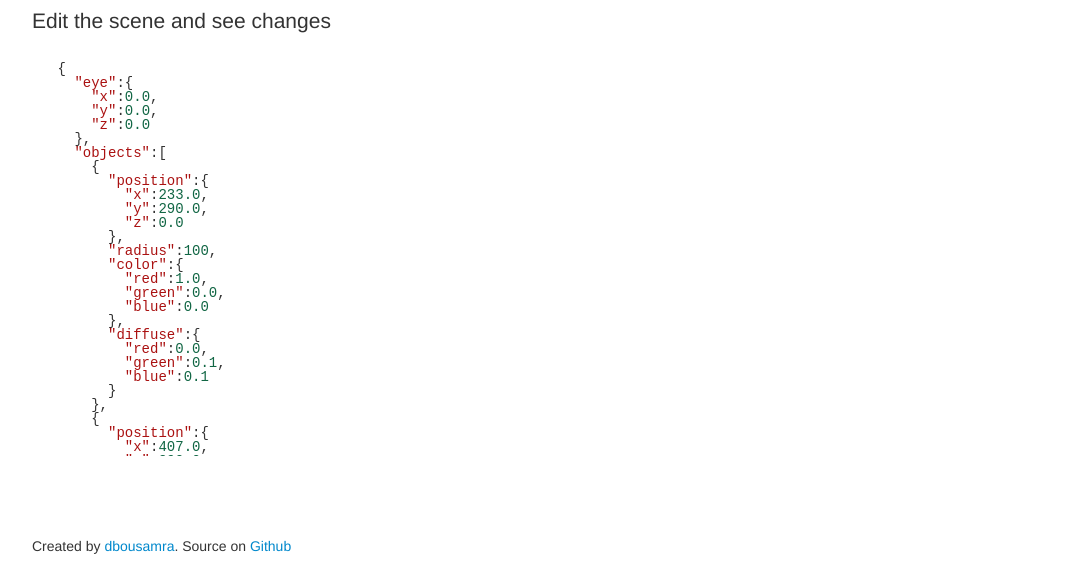
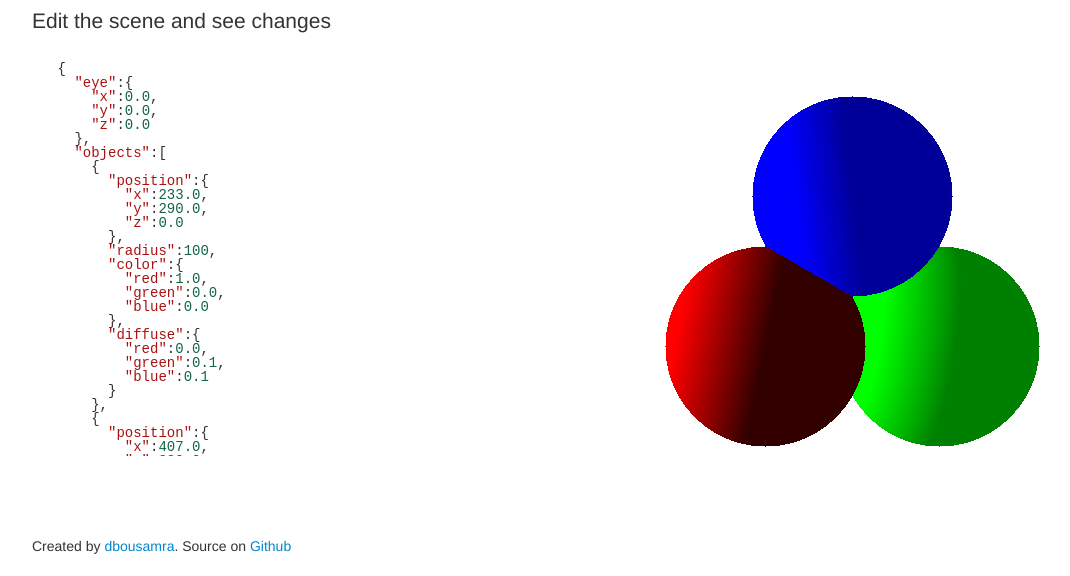
Before and after one commit to dbousamra/roysimpleray, a plain HTML site: page index.html in a window 1280 px wide. Shown: the part 114-690 px from the top of the page, without its empty margins (118-1188 px from the left). Drawn offline with Linux system fonts and the light colour scheme.

Commit message:
Forgot index

```diff
--- a/index.html
+++ b/index.html
@@ -125,7 +125,7 @@
   <script type="text/javascript" src="lib/codemirror/mode/javascript.js"></script>
   <script type="text/javascript" src="lib/require.js"></script>
   <script type="text/javascript" src="lib/underscore.js"></script>
-  <script type="text/javascript" src="roy/scene.js"></script>
+  <script type="text/javascript" src="roy/tracer.js"></script>
 
   <script type="text/javascript">
       var context = document.getElementById("traced").getContext("2d");
--- /dev/null
+++ b/roy/tracer.js
@@ -0,0 +1,175 @@
+var arrayMonad = {
+    "return": function(x) {
+        return [x];
+    },
+    "bind": function(x, f) {
+        return Array.prototype.concat.apply([], x.map(f));
+    }
+};
+var colorOps = {
+    "mult": function(color1, color2) {
+        return {
+            "red": (color1.red * color2.red),
+            "green": (color1.green * color2.green),
+            "blue": (color1.blue * color2.blue)
+        };
+    },
+    "add": function(color1, color2) {
+        return {
+            "red": (color1.red + color2.red),
+            "green": (color1.green + color2.green),
+            "blue": (color1.blue + color2.blue)
+        };
+    },
+    "multD": function(color1, double) {
+        return {
+            "red": (color1.red * double),
+            "green": (color1.green * double),
+            "blue": (color1.blue * double)
+        };
+    },
+    "toRGB": function(color) {
+        return {
+            "red": (color.red * 255),
+            "green": (color.green * 255),
+            "blue": color.blue * 255
+        };
+    }
+};
+var vectorOps = {
+    "mult": function(vec1, vec2) {
+        return {
+            "x": (vec1.x * vec2.x),
+            "y": (vec1.y * vec2.y),
+            "z": (vec1.z * vec2.z)
+        };
+    },
+    "add": function(vec1, vec2) {
+        return {
+            "x": (vec1.x + vec2.x),
+            "y": (vec1.y + vec2.y),
+            "z": (vec1.z + vec2.z)
+        };
+    },
+    "sub": function(vec1, vec2) {
+        return {
+            "x": (vec1.x - vec2.x),
+            "y": (vec1.y - vec2.y),
+            "z": (vec1.z - vec2.z)
+        };
+    },
+    "div": function(vec1, vec2) {
+        return {
+            "x": (vec1.x / vec2.x),
+            "y": (vec1.y / vec2.y),
+            "z": (vec1.z / vec2.z)
+        };
+    },
+    "multD": function(vec1, double) {
+        return {
+            "x": (vec1.x * double),
+            "y": (vec1.y * double),
+            "z": (vec1.z * double)
+        };
+    },
+    "divD": function(vec1, double) {
+        return {
+            "x": (vec1.x / double),
+            "y": (vec1.y / double),
+            "z": (vec1.z / double)
+        };
+    },
+    "dot": function(vec1, vec2) {
+        return (vec1.x * vec2.x) + (vec1.y * vec2.y) + (vec1.z * vec2.z);
+    }
+};
+var intersectRay = function(ray, sphere) {
+    var v = vectorOps.sub(sphere.position, ray.position);
+    var temp = vectorOps.mult(v, ray.direction);
+    var a = temp.x + temp.y + temp.z;
+    var temp2 = vectorOps.mult(v, v);
+    var b = (temp2.x + temp2.y + temp2.z) - (sphere.radius * sphere.radius);
+    var c = a * a - b;
+    return (function() {
+        if(c >= 0) {
+            return a - Math.sqrt(c);
+        } else {
+            return (Number.POSITIVE_INFINITY);
+        }
+    })();
+};
+var length = function(vec1) {
+    return Math.sqrt(lengthSquared(vec1));
+};
+var normal = function(Ops, vec1) {
+    return Ops.divD(vec1, length(vec1));
+};
+var lengthSquared = function(vec1) {
+    var t = vectorOps.mult(vec1, vec1);
+    return t.x + t.y + t.z;
+};
+var computeColor = function(hitAngle, ray, sphere, light, ambientLight) {
+    return (function() {
+        if(hitAngle == (Number.POSITIVE_INFINITY)) {
+            return {
+                "red": 1.0,
+                "green": 1.0,
+                "blue": 1.0
+            };
+        } else {
+            var vectorCoefficent = vectorOps.add(ray.position, vectorOps.multD(ray.direction, hitAngle));
+            var lightCoefficent = normal(vectorOps, vectorOps.sub(light.position, sphere.position));
+            var positionCoefficient = normal(vectorOps, vectorOps.sub(vectorCoefficent, sphere.position));
+            var t = vectorOps.mult((lightCoefficent), (positionCoefficient));
+            var shadedCoefficient = t.x + t.y + t.z;
+            //Is this LISP?;
+            return colorOps.mult((sphere.color), colorOps.add(colorOps.multD((light.color), Math.max(shadedCoefficient, 0)), (ambientLight.color)));
+        }
+    })();
+};
+var getObjectColor = function(scene, object, ray) {
+    var hitAngle = intersectRay(ray, object);
+    return computeColor(hitAngle, ray, object, scene.lights[0], scene.ambientLight);
+};
+var getClosestSphere = function(ray, spheres) {
+    return _.head(_.sortBy((spheres), function(s) {
+        return intersectRay(ray, s);
+    }));
+};
+var rayTrace = function(scene, pixelx, pixely) {
+    var ray = {
+        "position": {
+            "x": pixelx,
+            "y": pixely,
+            "z": -1000
+        },
+        "direction": normal(vectorOps, ({
+            "x": 0,
+            "y": 0,
+            "z": 1
+        }))
+    };
+    var closestSphere = getClosestSphere(ray, scene.objects);
+    var finalColor = getObjectColor(scene, closestSphere, ray);
+    return {
+        "x": pixelx,
+        "y": pixely,
+        "color": colorOps.toRGB((finalColor))
+    };
+};
+var traceScene = function(scene, width, height) {
+    var array1 = _.range((height));
+    var array2 = _.range((width));
+    return (function(){
+        var __monad__ = arrayMonad;
+
+        return __monad__.bind(array1, function(y) {
+
+            return __monad__.bind(array2, function(x) {
+
+                return __monad__.return(rayTrace(scene, x, y));
+            });
+        });
+    })();
+};
+//@ sourceMappingURL=tracer.js.map
```
Also changed, not shown: 4 other files.
